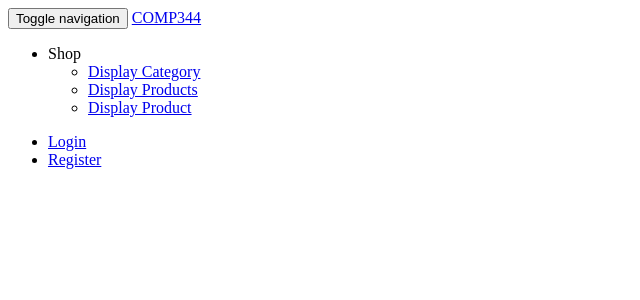
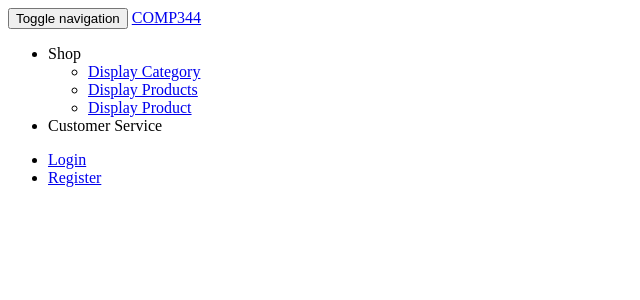
Before and after one commit to masharialrasheed/comp344, a PHP site: page /nav.php in a window 1280 px wide. Shown: the top 300 px of the page, without its empty margins (0-640 px from the left). Run offline with PHP 8.4, Linux system fonts and the light colour scheme.

Commit message:
Added Customer Service link

```diff
--- a/comp344-src/php/nav.php
+++ b/comp344-src/php/nav.php
@@ -68,6 +68,9 @@
           ?>
           </ul>
         </li>
+        <li>
+        Customer Service
+        </li>
 
         <?php
         if (isset($_SESSION['username'])) {
```
